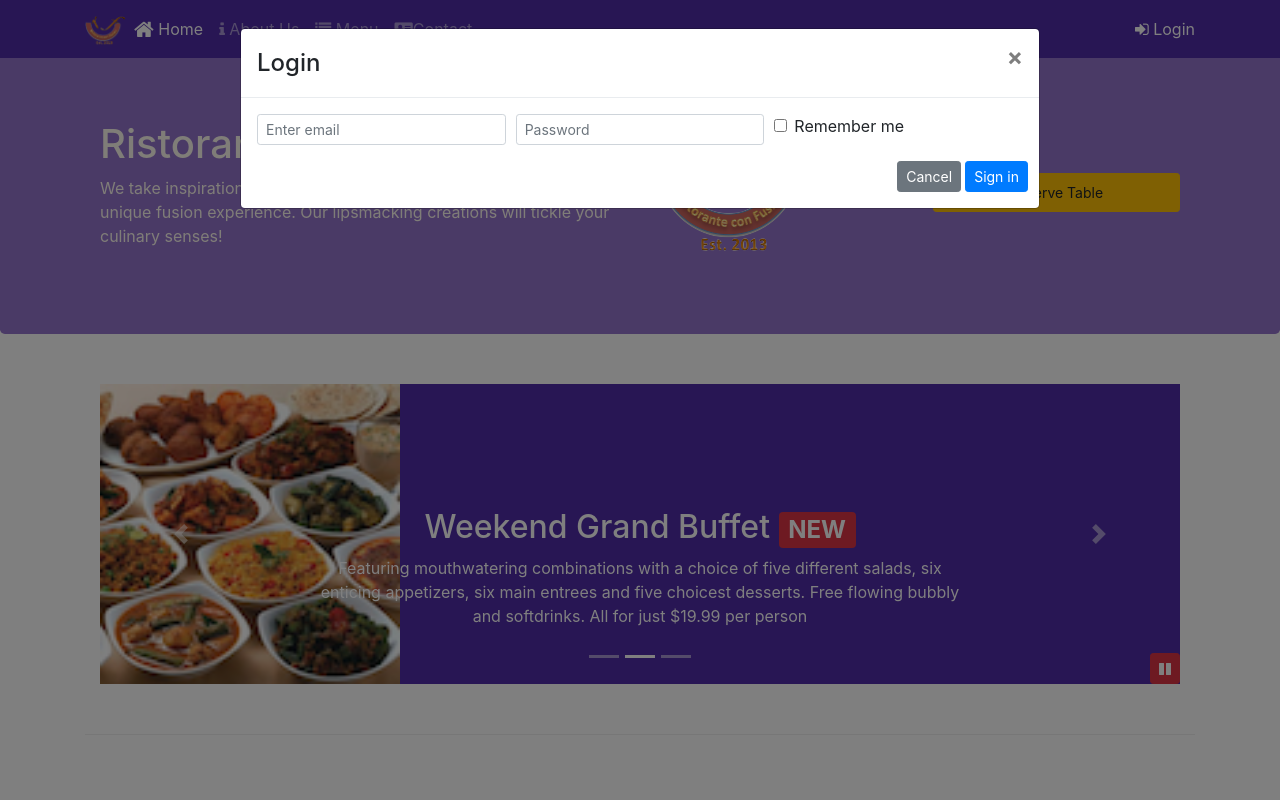
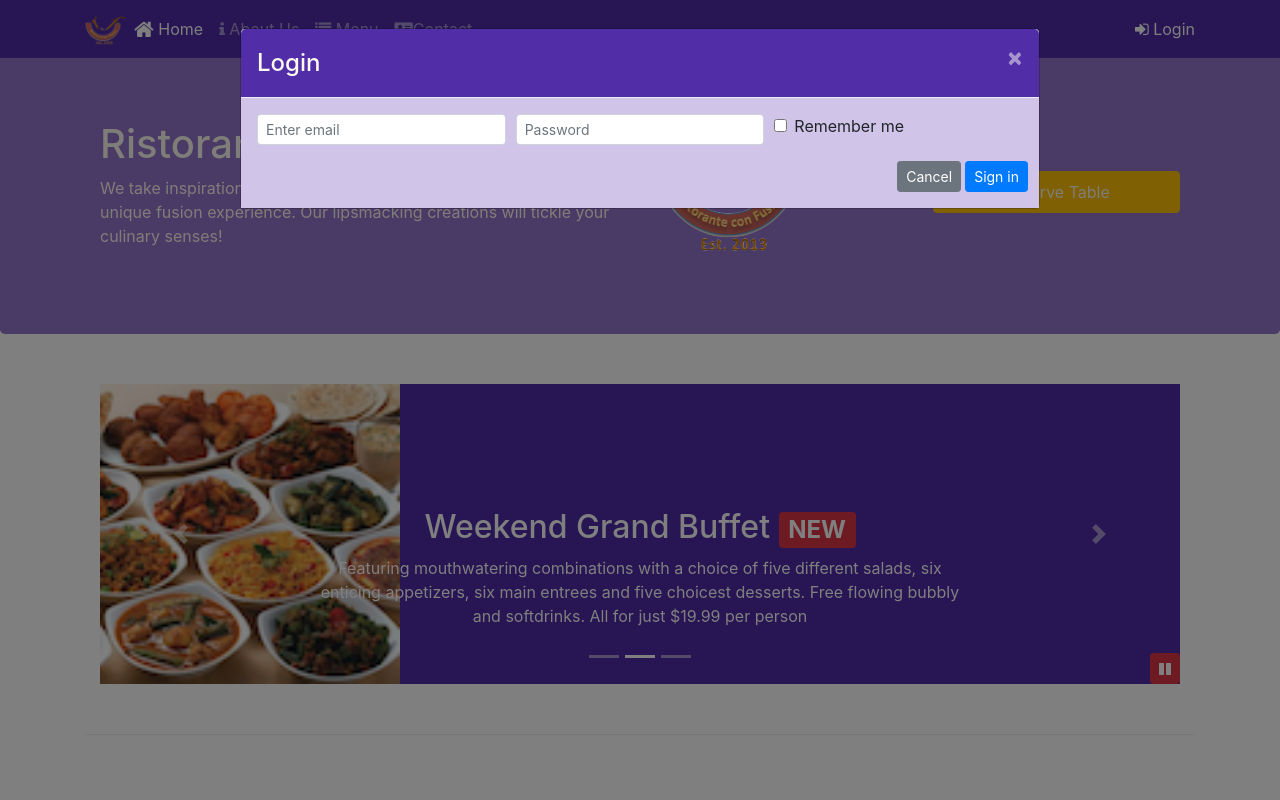
Before and after one commit to hansapradhan/conFusion, a website: page index.html in a window 1280 px wide. Both pictures are taken after a click on the link "Login". Shown: the top 800 px of the page. Drawn offline with nearby package versions, Linux system fonts and the light colour scheme.

Commit message:
Assignment 4

```diff
--- a/css/styles.scss
+++ b/css/styles.scss
@@ -74,3 +74,20 @@ body{
     bottom: 0px;
     z-index: 1;
 }
+
+.modal-header {
+  background-color: $background-dark;
+  .modal-title {
+    color: floralwhite;
+  }
+  .close {
+    color: floralwhite;
+    &:hover {
+      color: $background-pale !important;
+    }
+  }
+}
+
+.modal-body {
+  background-color: $background-pale;
+}
--- a/index.html
+++ b/index.html
@@ -31,7 +31,7 @@
               <li class="nav-item"> <a class="nav-link" href="./contactus.html"><span class="fa fa-address-card"></span>Contact</a> </li>
             </ul>
             <span class="navbar-text">
-               <a class="" data-toggle="modal" data-target="#loginModal" href="#">
+               <a id="loginBtn">
                  <span class="fa fa-sign-in"></span> Login
                </a>
            </span>
@@ -173,9 +173,8 @@
                             <img src="img/logo.png" class="img-fluid">
                         </div>
                         <div class="col-12 col-sm-6 align-self-center">
-                            <a href="#reservation-form" class="btn btn-sm btn-block nav-link btn-warning"
-                             data-toggle="modal" data-html="true" data-target="#reservationModal" title="Or call us at <br><strong>+852 12345678</strong>"
-                            data-placement= "bottom" role="button">Reserve Table</a>
+                            <a role="button" class="btn btn-block nav-link btn-warning" id="reserveBtn">Reserve
+                                Table</a>
                         </div>
                     </div>
 
@@ -350,6 +349,15 @@
         });
       });
     </script>
+    <script type="text/javascript">
+    $("#reserveBtn").click(function () {
+        $('#reservationModal').modal('toggle')
+    });
+    $("#loginBtn").click(function () {
+        $('#loginModal').modal('toggle')
+    });
+
+</script>
 </body>
 
 </html>
```
Also changed, not shown: css/styles.css.
